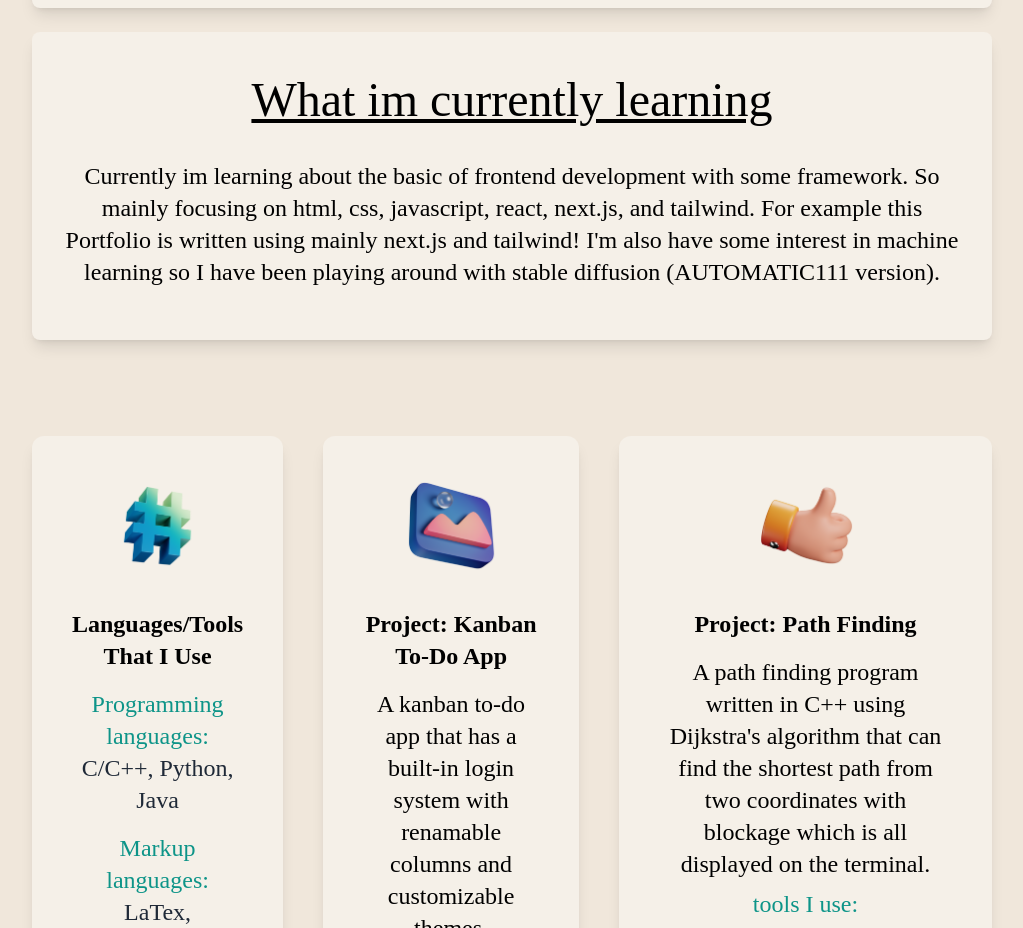
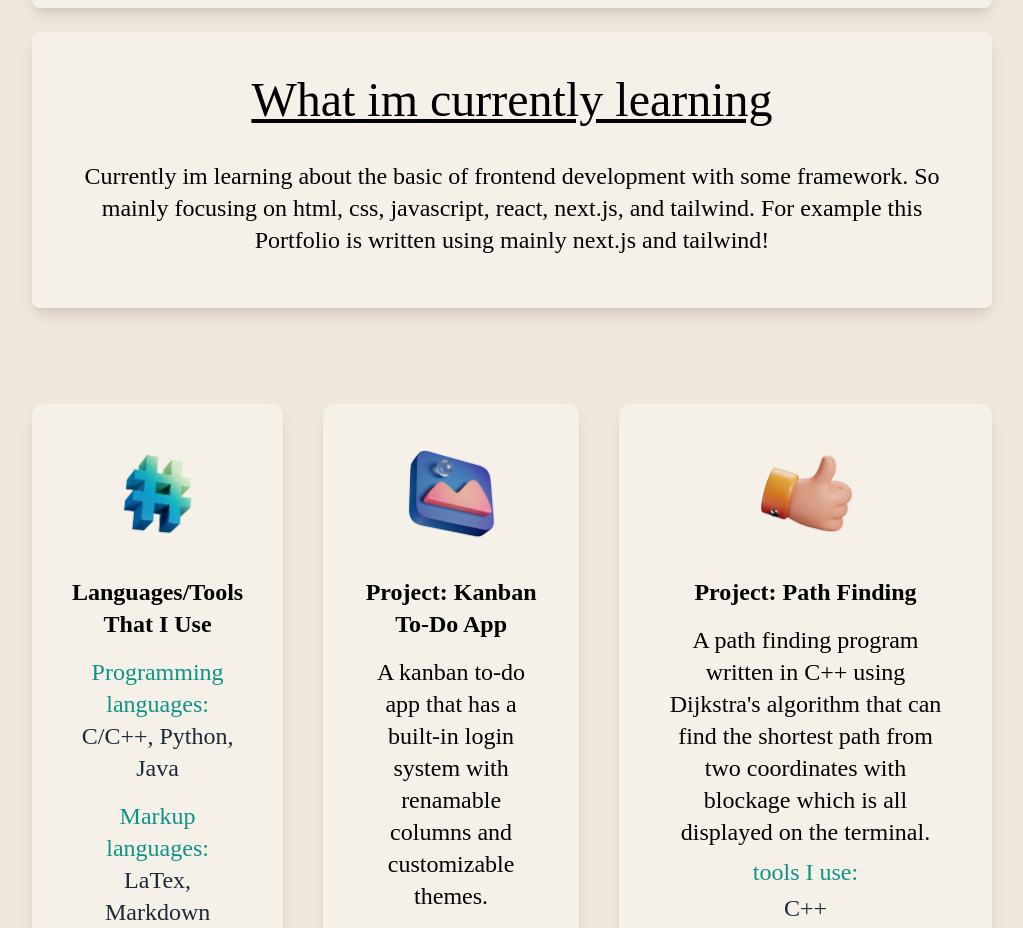
Before and after one commit to AndyHCode/Portfolio, a Next.js app in the folder react-portfolio/: page / in a window 1280 px wide. Shown: the part 1420-2348 px from the top of the page, without its empty margins (128-1151 px from the left). Built offline with nearby package versions, Linux system fonts and the light colour scheme; a web font is replaced by a local one.

Commit message:
Update index.js

```diff
--- a/react-portfolio/pages/index.js
+++ b/react-portfolio/pages/index.js
@@ -65,8 +65,7 @@ export default function Home() {
             <p className='text-md py-8 leading-2 text-gray-80 text-center max-w-4xl mx-auto md:text-lg lg:text-2xl'>
               Currently im learning about the basic of frontend development with some framework.
               So mainly focusing on html, css, javascript, react, next.js, and tailwind. For example this
-              Portfolio is written using mainly next.js and tailwind! I&apos;m also have some interest in machine
-              learning so I have been playing around with stable diffusion (AUTOMATIC111 version).
+              Portfolio is written using mainly next.js and tailwind!
             </p>
             </div>
             </div>
```
